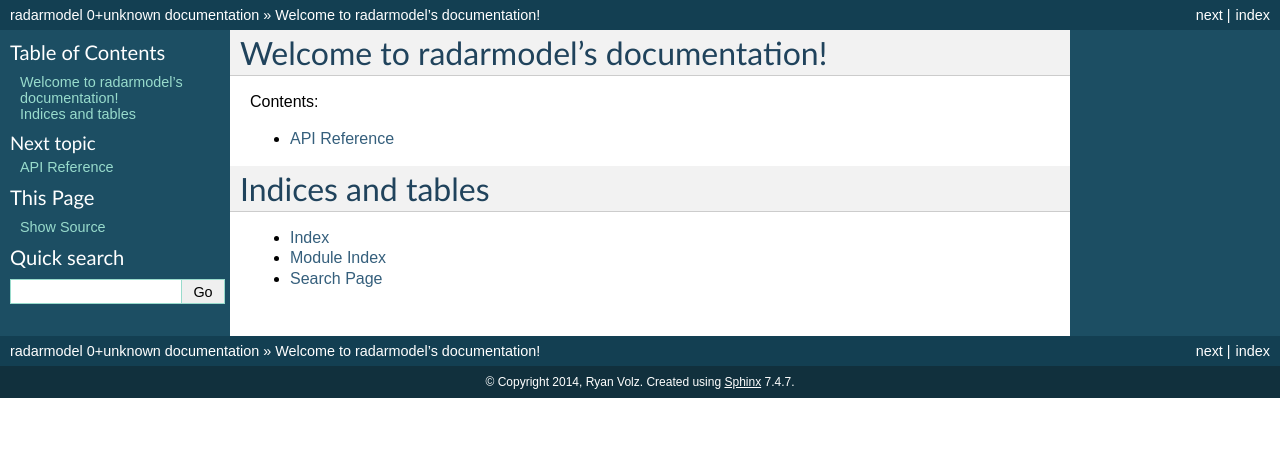
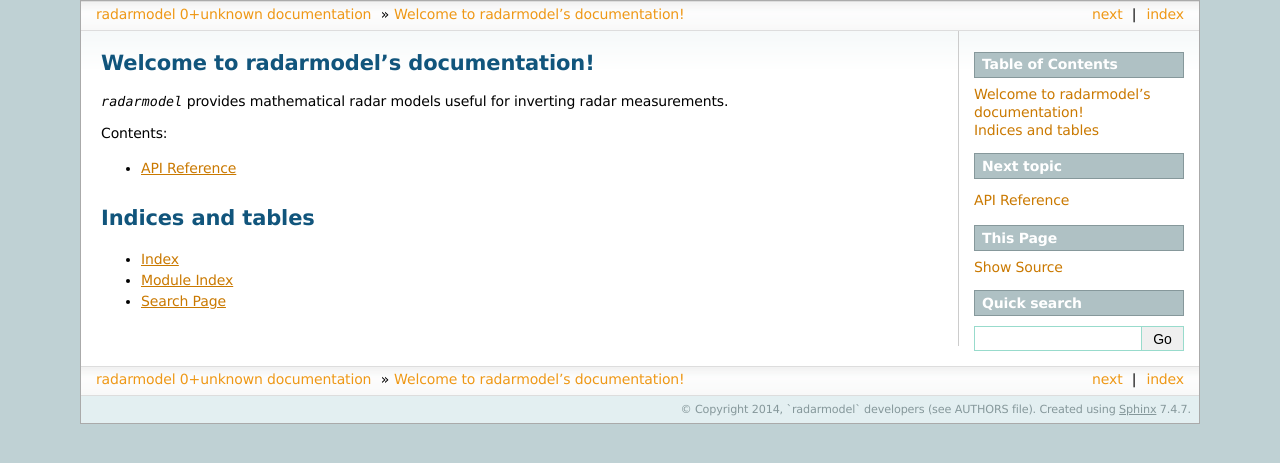
Before and after one commit to ryanvolz/radarmodel, a Sphinx documentation site: the page built from doc/source/index.rst, in a window 1280 px wide. Shown: the top 463 px of the page. Built offline with Sphinx 7.4.7, drawn with Linux system fonts in a browser that asks for light colours; formulas are drawn with MathJax 3.

```diff
--- a/doc/source/conf.py
+++ b/doc/source/conf.py
@@ -20,16 +20,21 @@ sys.path.insert(0, os.path.abspath('../../'))
 # -- General configuration ------------------------------------------------
 
 # If your documentation needs a minimal Sphinx version, state it here.
-#needs_sphinx = '1.0'
+needs_sphinx = '1.0' # numpydoc requires sphinx >= 1.0
 
 # Add any Sphinx extension module names here, as strings. They can be
 # extensions coming with Sphinx (named 'sphinx.ext.*') or your custom
 # ones.
 extensions = [
     'sphinx.ext.autodoc',
-    'sphinx.ext.autosummary',
+    'sphinx.ext.doctest',
+    'sphinx.ext.intersphinx',
+    'sphinx.ext.todo',
     'sphinx.ext.coverage',
     'sphinx.ext.pngmath',
+    'sphinx.ext.ifconfig',
+    'sphinx.ext.autosummary',
+    'sphinx.ext.mathjax',
     'numpydoc',
 ]
 
@@ -47,7 +52,7 @@ master_doc = 'index'
 
 # General information about the project.
 project = u'radarmodel'
-copyright = u'2014, Ryan Volz'
+copyright = u'2014, `radarmodel` developers (see AUTHORS file)'
 
 # The version info for the project you're documenting, acts as replacement for
 # |version| and |release|, also used in various other places throughout the
@@ -107,7 +112,7 @@ autodoc_default_flags = ['show-inheritance']
 
 # The theme to use for HTML and HTML Help pages.  See the documentation for
 # a list of builtin themes.
-html_theme = 'default'
+html_theme = 'sphinxdoc'
 
 # Theme options are theme-specific and customize the look and feel of a theme
 # further.  For a list of options available for each theme, see the
@@ -185,7 +190,7 @@ html_static_path = ['_static']
 #html_file_suffix = None
 
 # Output file base name for HTML help builder.
-htmlhelp_basename = 'radarmodel'
+htmlhelp_basename = 'radarmodeldoc'
 
 
 # -- Options for LaTeX output ---------------------------------------------
@@ -206,7 +211,7 @@ latex_elements = {
 #  author, documentclass [howto, manual, or own class]).
 latex_documents = [
   ('index', 'radarmodel.tex', u'radarmodel Documentation',
-   u'Ryan Volz', 'manual'),
+   u'radarmodel developers', 'manual'),
 ]
 
 # The name of an image file (relative to this directory) to place at the top of
@@ -236,7 +241,7 @@ latex_documents = [
 # (source start file, name, description, authors, manual section).
 man_pages = [
     ('index', 'radarmodel', u'radarmodel Documentation',
-     [u'Ryan Volz'], 1)
+     [u'radarmodel developers'], 1)
 ]
 
 # If true, show URL addresses after external links.
@@ -250,7 +255,8 @@ man_pages = [
 #  dir menu entry, description, category)
 texinfo_documents = [
   ('index', 'radarmodel', u'radarmodel Documentation',
-   u'Ryan Volz', 'radarmodel', 'One line description of project.',
+   u'radarmodel developers', 'radarmodel',
+   'Mathematical radar models useful for inverting radar measurements.',
    'Miscellaneous'),
 ]
 
@@ -265,3 +271,9 @@ texinfo_documents = [
 
 # If true, do not generate a @detailmenu in the "Top" node's menu.
 #texinfo_no_detailmenu = False
+
+# Example configuration for intersphinx: refer to the Python standard library.
+intersphinx_mapping = {
+    'python': ('http://docs.python.org/', None),
+    'numpy': ('http://docs.scipy.org/doc/numpy/', None),
+}
--- a/doc/source/index.rst
+++ b/doc/source/index.rst
@@ -1,6 +1,8 @@
-######################################
 Welcome to radarmodel's documentation!
-######################################
+======================================
+
+`radarmodel` provides mathematical radar models useful for inverting radar measurements.
+
 
 Contents:
 
@@ -10,9 +12,8 @@ Contents:
     reference
 
 
-##################
 Indices and tables
-##################
+==================
 
 * :ref:`genindex`
 * :ref:`modindex`
--- a/doc/source/reference.rst
+++ b/doc/source/reference.rst
@@ -1,6 +1,5 @@
-#############
 API Reference
-#############
+=============
 
 .. autosummary::
     :toctree: generated
```
